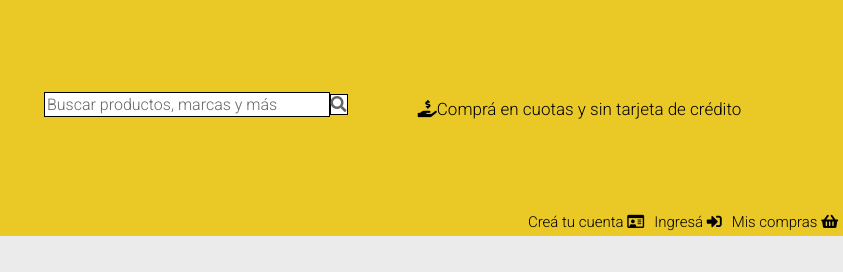
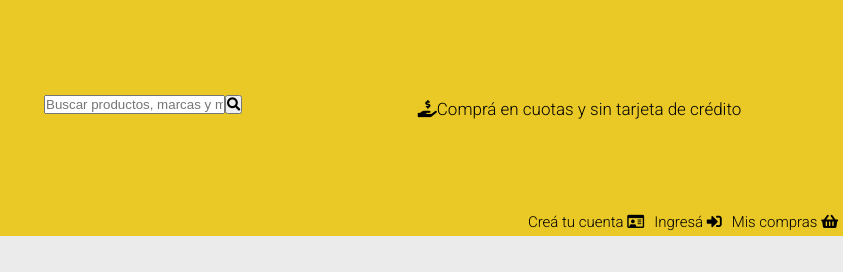
Before and after one commit to sharonmfg03/MercadoLiebre, a website: page views/register.html in a window 1280 px wide. Shown: the top 272 px of the page, 437-1280 px from the left. Drawn offline with Linux system fonts and the light colour scheme; files whose address does not match are found by name.

Commit message:
arreglo en el buscador

```diff
--- a/views/register.html
+++ b/views/register.html
@@ -16,11 +16,16 @@
         <div class="top-header">
             <div class="logo"><img src="images/logo-mercado-liebre.svg" alt="Logo de MercadoLiebre"></div>
 
-            <div class="form" action="#" method="GET"> <!--Buscador-->
-                <div class="input">Buscar productos, marcas y más</div>
-                <a class="submit"><i class="fa fa-search"></i></a>
+            <div class="form" action="#" method="GET">
+                <form action="/" method="POST">
+
+                        <label for="search" class="buscador">
+                         <input type="text" name="Buscar" placeholder="Buscar productos, marcas y más">
+                           <button type="submit"><i class="fa fa-search"></i></button>
+                   </label>
+
+                </form>
             </div>
-
             <p class="copy-header"><i class="fas fa-hand-holding-usd"></i>Comprá en cuotas y sin tarjeta de crédito</p><!--fas fa, le asigna iconos mediante all.min.css-->
         </div>
         <nav class="navegacion">
@@ -43,7 +48,7 @@
 
 
     <main>
-        <form action="/" method="POST"><!--action es para la base de datos-->
+        <form action="/" method="POST">
             <div>
                <label for="nombre">
 
```
Also changed, not shown: views/home.html (+1 -1 lines), views/login.html (+8 -3 lines).
